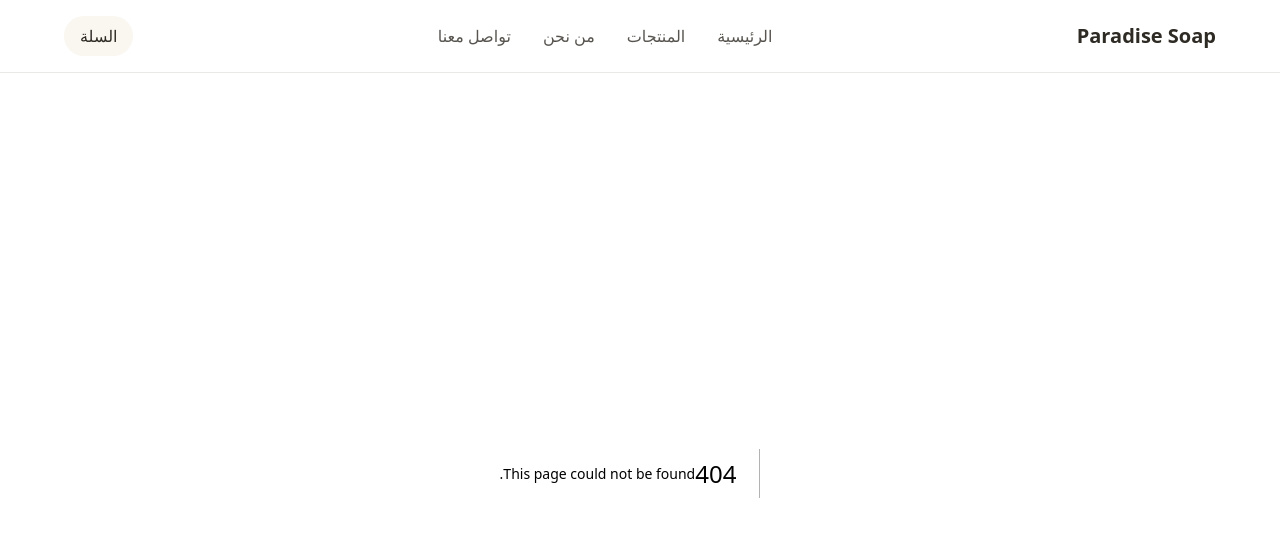
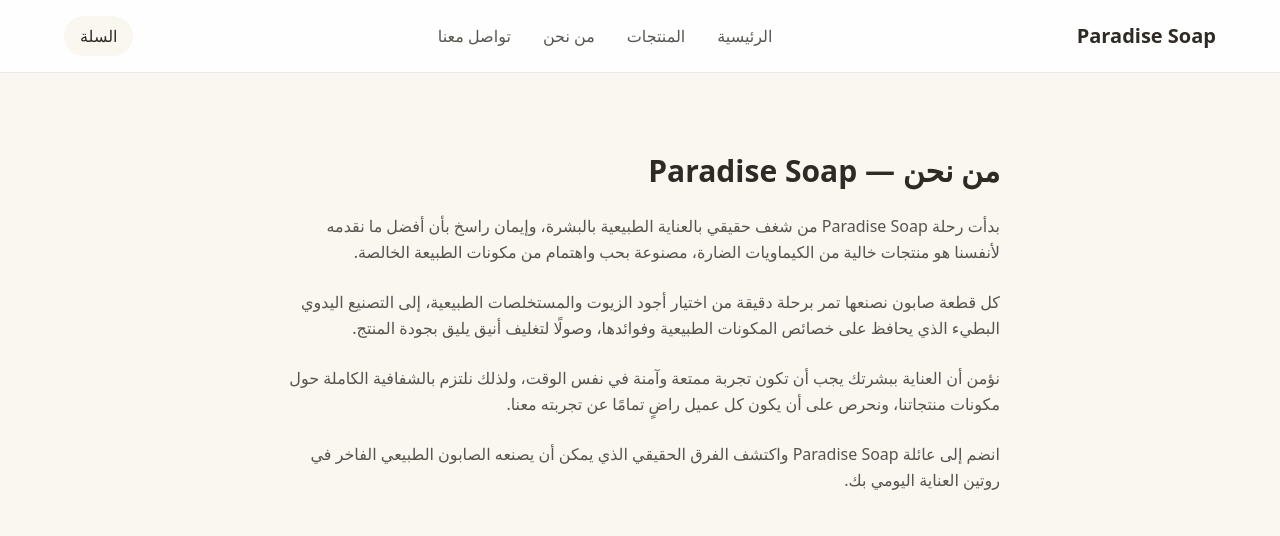
Before and after one commit to paradisesoap653-dotcom/paradise-soap-2, a Next.js app: page /about in a window 1280 px wide. Before the commit this address had no page. Shown: the top 536 px of the page. Built offline with nearby package versions, Linux system fonts and the light colour scheme.

Commit message:
Create AboutPage component with content in Arabic

```diff
--- /dev/null
+++ b/src/app/about/page.tsx
@@ -0,0 +1,35 @@
+export default function AboutPage() {
+  return (
+    <main className="mx-auto max-w-3xl px-6 py-20">
+      <h1 className="mb-6 text-3xl font-bold text-[#2e2a24]">
+        من نحن — Paradise Soap
+      </h1>
+
+      <div className="space-y-6 leading-relaxed text-[#2e2a24]/80">
+        <p>
+          بدأت رحلة Paradise Soap من شغف حقيقي بالعناية الطبيعية بالبشرة،
+          وإيمان راسخ بأن أفضل ما نقدمه لأنفسنا هو منتجات خالية من الكيماويات
+          الضارة، مصنوعة بحب واهتمام من مكونات الطبيعة الخالصة.
+        </p>
+
+        <p>
+          كل قطعة صابون نصنعها تمر برحلة دقيقة من اختيار أجود الزيوت
+          والمستخلصات الطبيعية، إلى التصنيع اليدوي البطيء الذي يحافظ على
+          خصائص المكونات الطبيعية وفوائدها، وصولًا لتغليف أنيق يليق بجودة
+          المنتج.
+        </p>
+
+        <p>
+          نؤمن أن العناية ببشرتك يجب أن تكون تجربة ممتعة وآمنة في نفس الوقت،
+          ولذلك نلتزم بالشفافية الكاملة حول مكونات منتجاتنا، ونحرص على أن
+          يكون كل عميل راضٍ تمامًا عن تجربته معنا.
+        </p>
+
+        <p>
+          انضم إلى عائلة Paradise Soap واكتشف الفرق الحقيقي الذي يمكن أن
+          يصنعه الصابون الطبيعي الفاخر في روتين العناية اليومي بك.
+        </p>
+      </div>
+    </main>
+  );
+}
```
